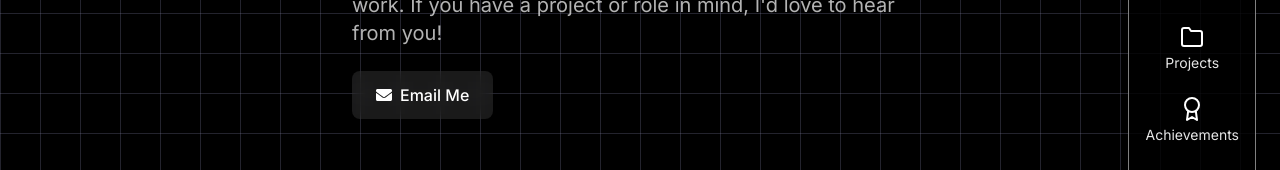
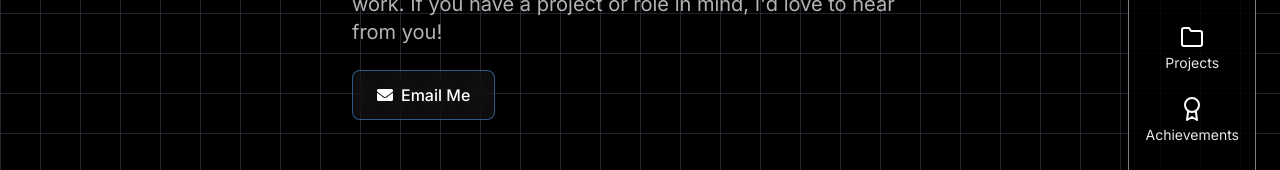
Before and after one commit to DanielShaqfeh/Portfolio, a React (Vite) app: page / in a window 1280 px wide. Both pictures are taken after a click on the button "Contact". Shown: the part 387-557 px from the top of the page. Built offline with nearby package versions, Linux system fonts and the light colour scheme.

Commit message:
Change Email Me link hover effect

```diff
--- a/src/components/Contact.jsx
+++ b/src/components/Contact.jsx
@@ -16,9 +16,10 @@ export default function Contact() {
           href="mailto:danielshaqfeh@gmail.com"
           className="
             inline-flex items-center gap-2 px-6 py-3
-            bg-white/10 backdrop-blur-sm
+          bg-white/5 backdrop-blur-sm
+            border border-blue-400/50
             text-white font-medium rounded-lg
-            hover:bg-white/20
+          hover:border-blue-400
             transition-colors duration-300
             justify-start
           "
```
